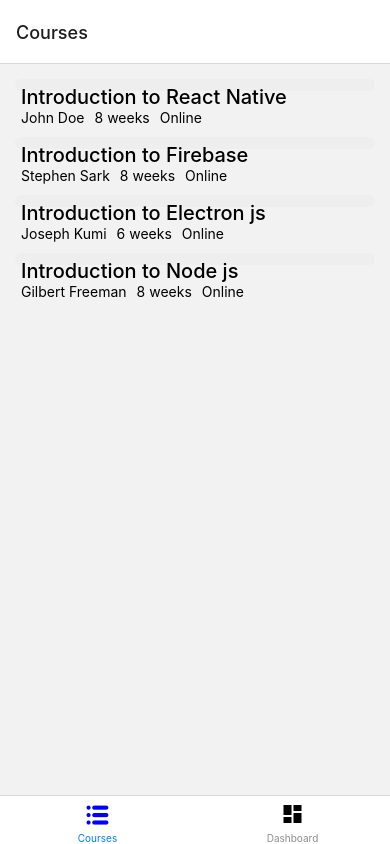
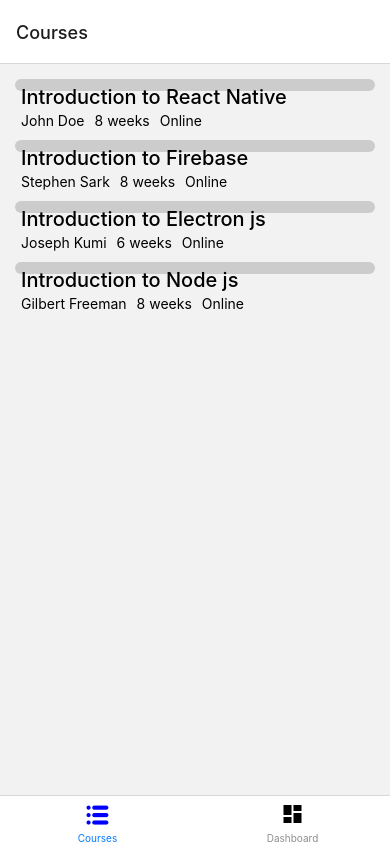
Before and after one commit to Adams-Ghub/lms-app, a React Native app: screen /Home in a window 390 px wide. Built offline with nearby package versions, Linux system fonts and the light colour scheme.

Commit message:
Change classlist item background

```diff
--- a/src/components/CourseListItem.jsx
+++ b/src/components/CourseListItem.jsx
@@ -19,7 +19,7 @@
 const styles = StyleSheet.create({
   mainContainer: {
     flex: 0,
-    backgroundColor: '#eee',
+    backgroundColor: '#ccc',
     width: '100%',
     marginBottom: 5,
     padding: 6,
@@ -31,7 +31,8 @@
   },
   courseNameText:{
     fontSize:20,
-    fontWeight:'500'
+    fontWeight:'500',
+    marginBottom:3
   }
 });
 
```
